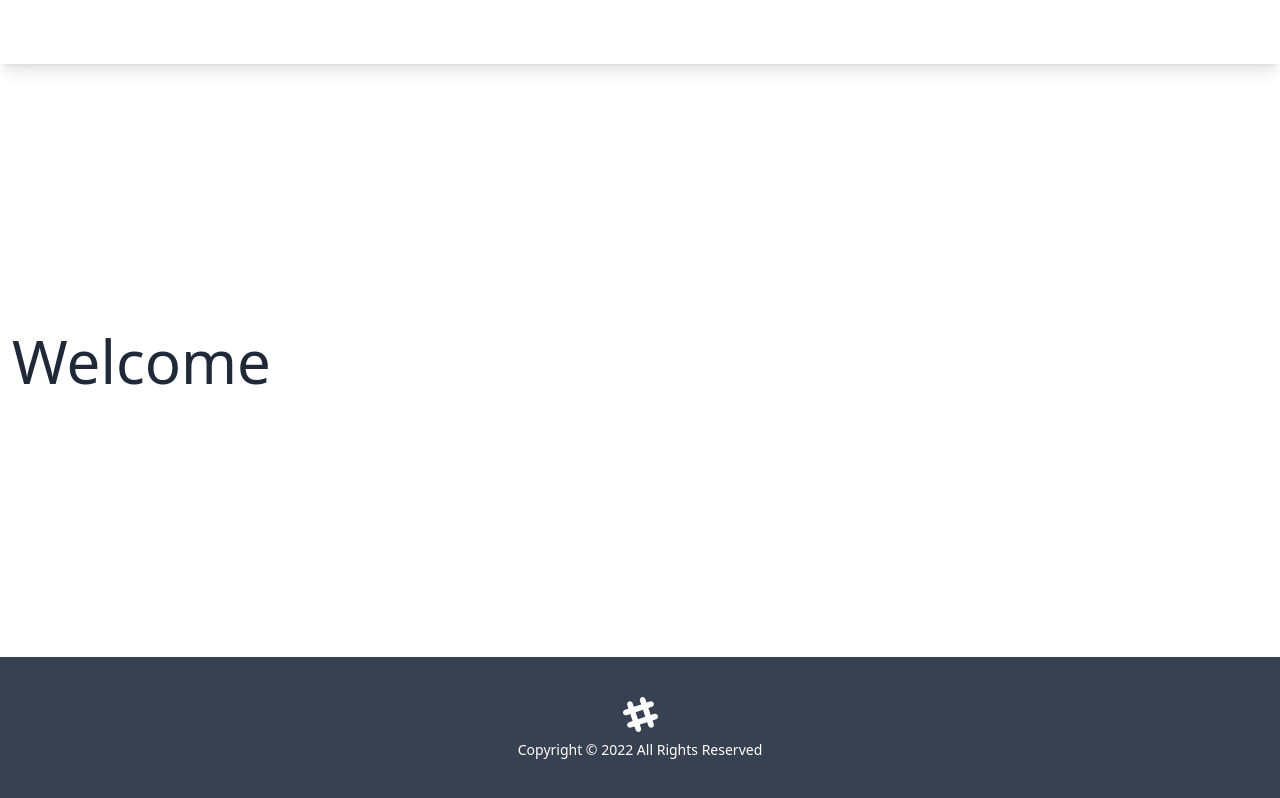
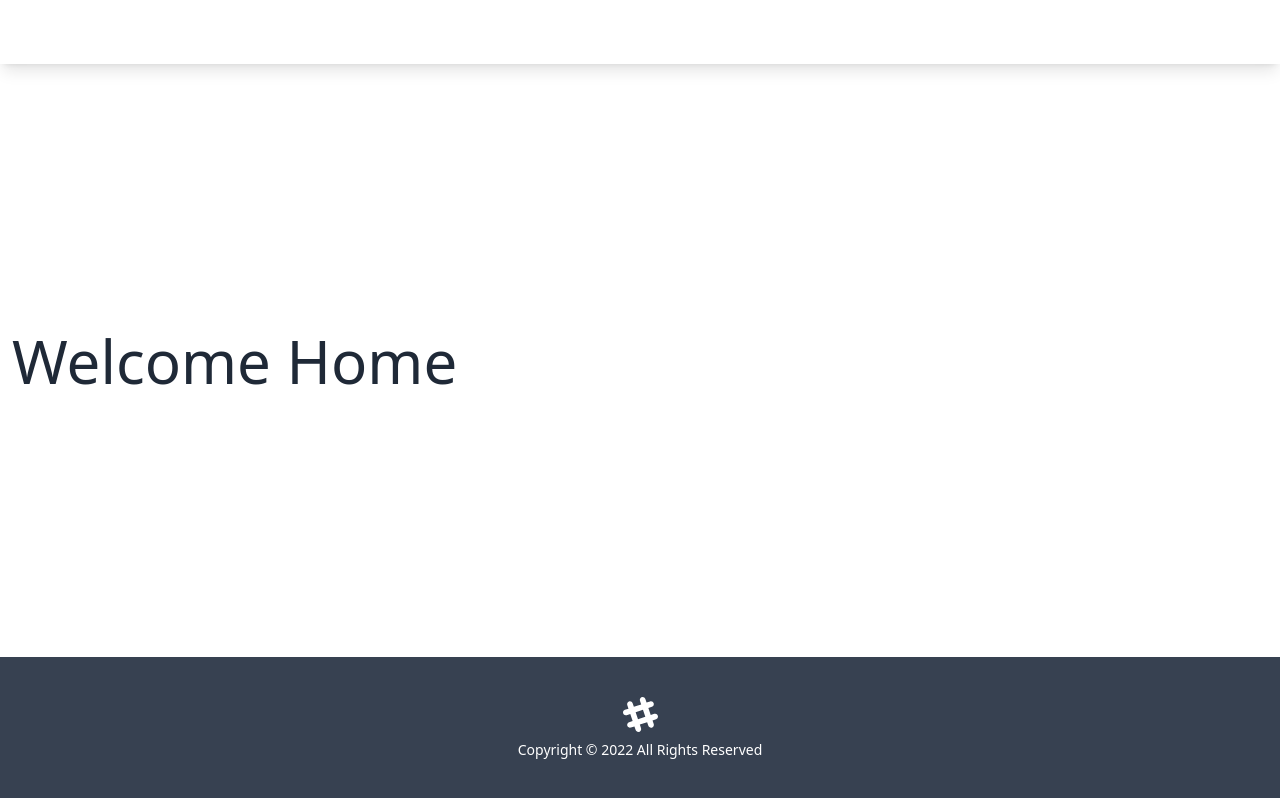
Before and after one commit to HassanMasoud/github-finder, a React (Create React App) app: page / in a window 1280 px wide. Built offline with nearby package versions, Linux system fonts and the light colour scheme.

Commit message:
edit home

```diff
--- a/src/pages/Home.jsx
+++ b/src/pages/Home.jsx
@@ -1,5 +1,5 @@
 function Home() {
-  return <h1 className='text-6xl'>Welcome</h1>
+  return <h1 className='text-6xl'>Welcome Home</h1>
 }
 
 export default Home
```
